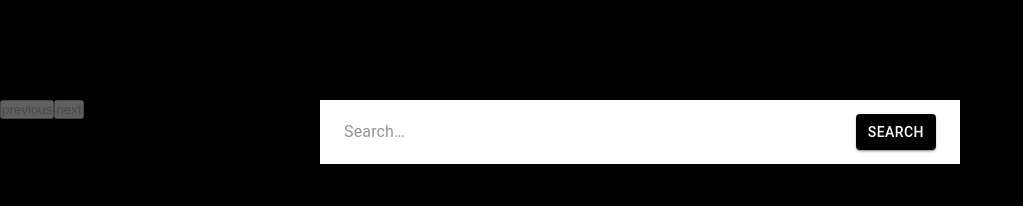
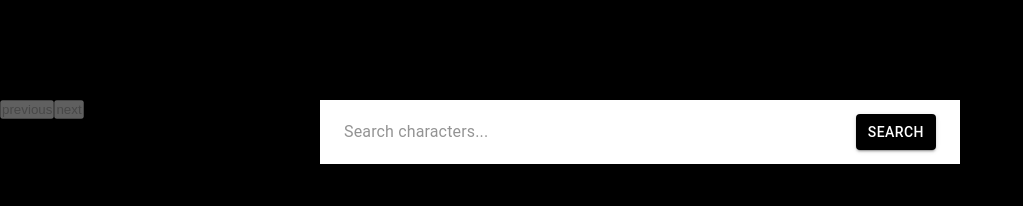
Before and after one commit to KrystianKasp98/Primotly-spa, a React (Create React App) app in the folder frontend/: page / in a window 1280 px wide. Shown: the top 206 px of the page, without its empty margins (0-1023 px from the left). Built offline with nearby package versions, Linux system fonts and the light colour scheme.

Commit message:
refactor searchBar

```diff
--- a/frontend/src/components/searchBar/SearchBar.tsx
+++ b/frontend/src/components/searchBar/SearchBar.tsx
@@ -29,9 +29,8 @@ export const SearchBar = () => {
       <StyledAppBar>
         <Toolbar>
           <SearchInput
-            placeholder="Search…"
+            placeholder="Search characters..."
             inputProps={{ 'aria-label': 'search' }}
-            sx={{ width: '100%', color: '#000' }}
             value={searchValue}
             onChange={handleOnChange}
           />
```
